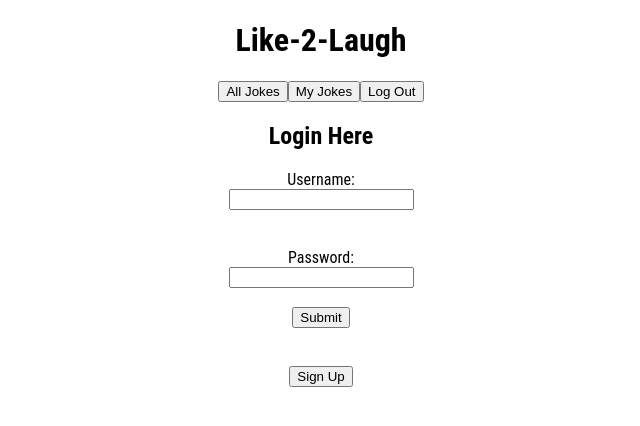
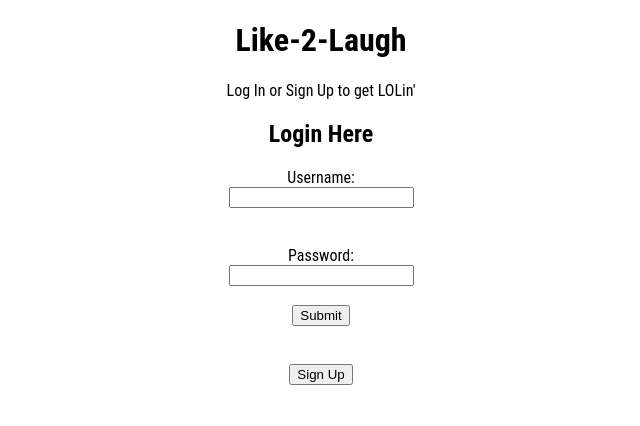
Before and after one commit to Rahman2408/like-2-laugh-frontend, a React (Create React App) app: page / in a window 1280 px wide. Shown: the top 426 px of the page, without its empty margins (319-959 px from the left). Built offline with nearby package versions, Linux system fonts and the light colour scheme.

Commit message:
Distinguishes and adjusts the navigation options based on whether a user is logged in or not

```diff
--- a/src/components/Nav.js
+++ b/src/components/Nav.js
@@ -2,11 +2,19 @@ import { NavLink } from "react-router-dom";
 import { connect } from  "react-redux";
 import { logout } from "../redux/actionCreator"
 
-function Nav({logout}) {
- return <nav>
+function Nav({logout, username}) {
+
+  const activeUser = () => <nav>
     <NavLink to="/jokes"><button>All Jokes</button></NavLink>
     <NavLink to={"/myjokes"}><button> My Jokes</button></NavLink>
     <button onClick={logout}> Log Out</button>
   </nav>
+
+  const inactiveUser = () => <nav>Log In or Sign Up to get LOLin'</nav>
+
+  return username ? activeUser() : inactiveUser()
 }
-export default connect(null, {logout})(Nav);
+
+const mapStateToProps = (state) => ({username: state.user.username})
+
+export default connect(mapStateToProps, {logout})(Nav);
```
